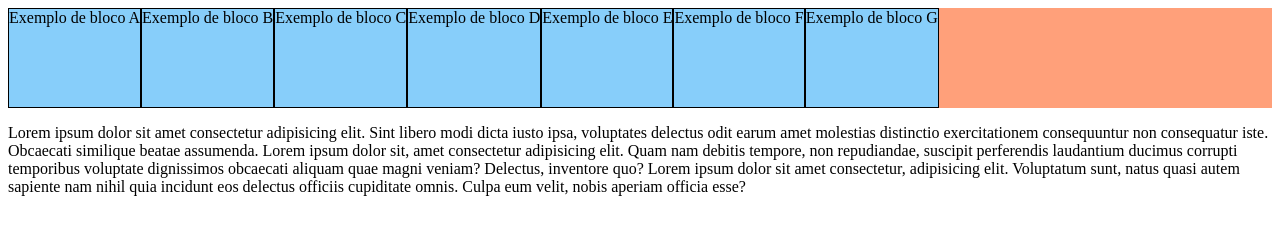
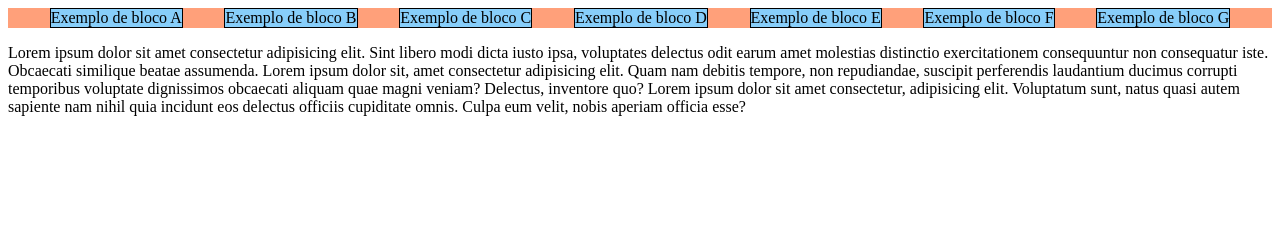
Before and after one commit to Simon-Francis/html-css, a plain HTML site: page exercicios/ex027/flex003/index.html in a window 1280 px wide. Drawn offline with Linux system fonts and the light colour scheme.

Commit message:
Update index.html

```diff
--- a/exercicios/ex027/flex003/index.html
+++ b/exercicios/ex027/flex003/index.html
@@ -8,10 +8,10 @@
     <style>
         div.conteiner {
             background-color: lightsalmon;
-            height: 100px;
+
             display: flex;
             flex-flow: row wrap;
-            justify-content: flex-start;
+            justify-content: space-evenly;
         }
 
         div.item {
```
